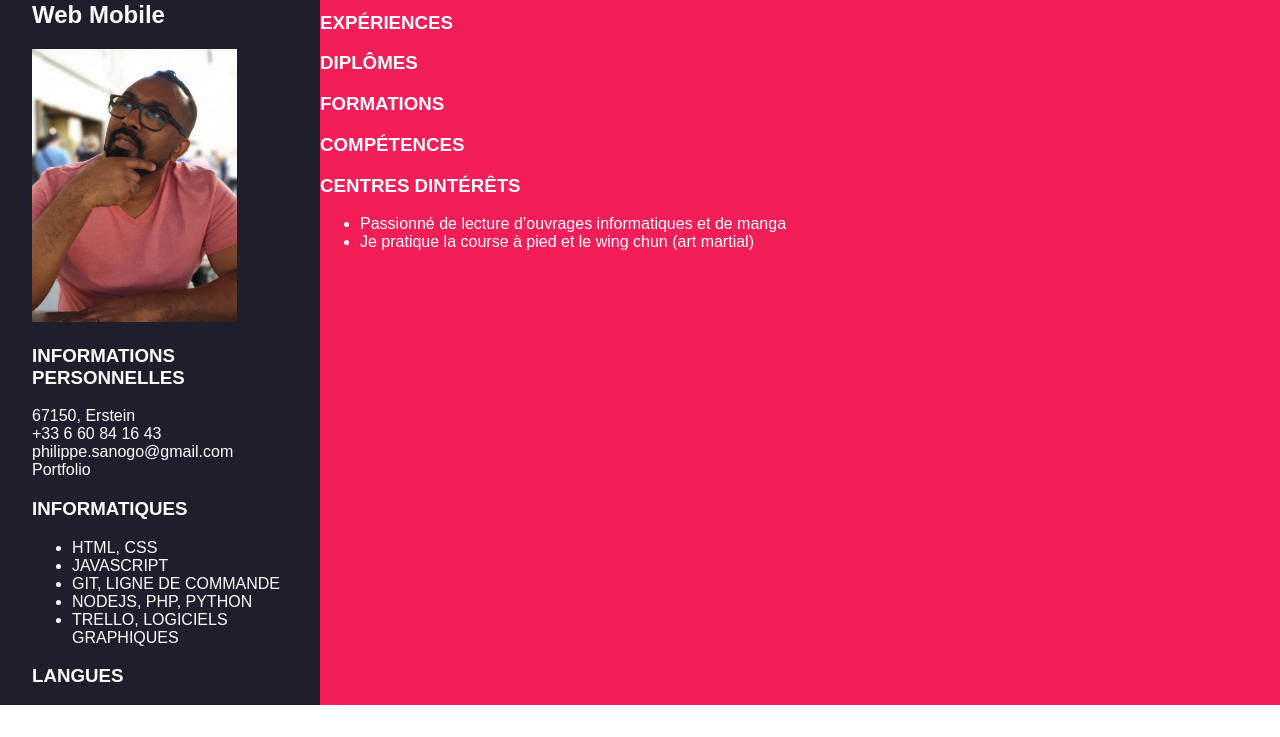
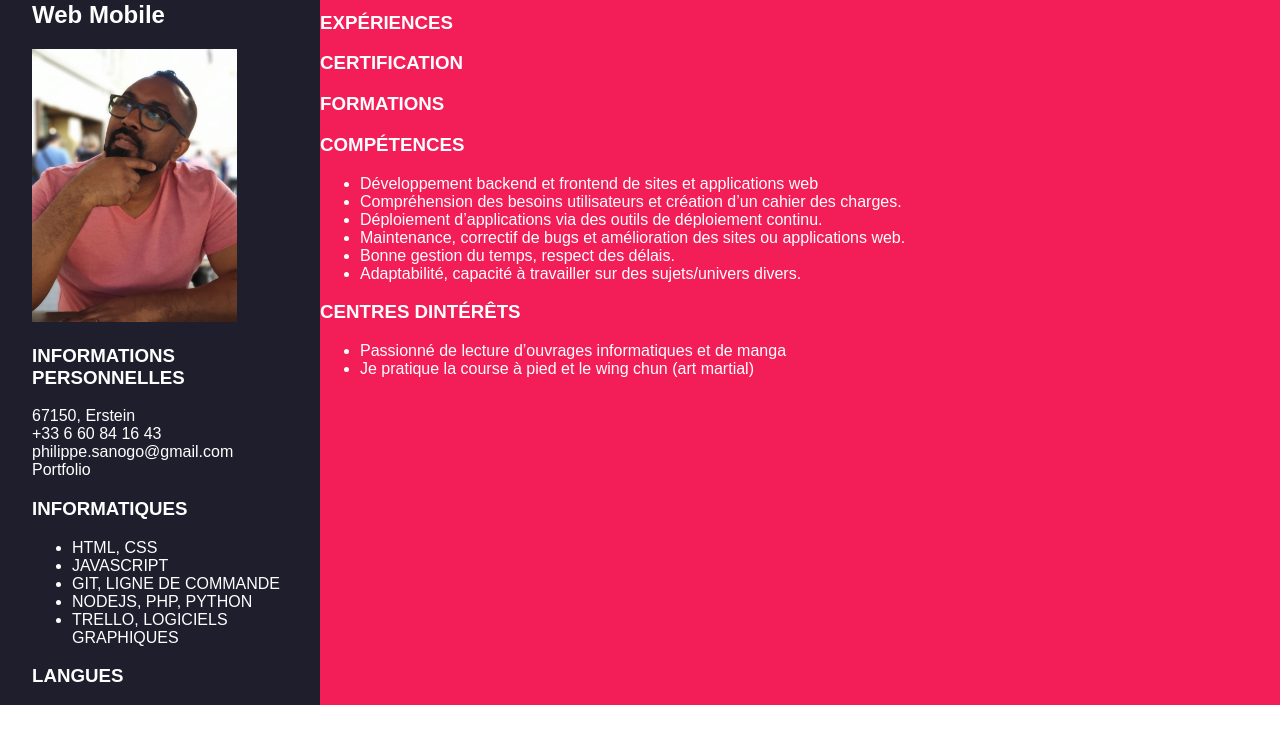
Before and after one commit to philippesanogo/cv-dev-web-mobile, a plain HTML site: page index.html in a window 1280 px wide. Shown: the part 95-832 px from the top of the page. Drawn offline with Linux system fonts and the light colour scheme.

Commit message:
Replace h3 and add lists in index.html

```diff
--- a/index.html
+++ b/index.html
@@ -70,20 +70,46 @@
             <h3>EXPÉRIENCES</h3>
           </div>
           <div class="title-section-right">
-            <h3>DIPLÔMES</h3>
+            <h3>CERTIFICATION</h3>
           </div>
           <div class="title-section-right">
             <h3>FORMATIONS</h3>
+            <div class="date"></div>
+            <div class="diplome"></div>
+            <div class="lieu"></div>
           </div>
           <div class="title-section-right">
             <h3>COMPÉTENCES</h3>
-
+            <ul>
+              <li>
+                Développement backend et frontend de sites et applications web
+              </li>
+              <li>
+                Compréhension des besoins utilisateurs et création d’un cahier
+                des charges.
+              </li>
+              <li>
+                Déploiement d’applications via des outils de déploiement
+                continu.
+              </li>
+              <li>
+                Maintenance, correctif de bugs et amélioration des sites ou
+                applications web.
+              </li>
+              <li>Bonne gestion du temps, respect des délais.</li>
+              <li>
+                Adaptabilité, capacité à travailler sur des sujets/univers
+                divers.
+              </li>
+            </ul>
           </div>
           <div class="title-section-right">
             <h3>CENTRES DINTÉRÊTS</h3>
             <ul>
               <li>Passionné de lecture d’ouvrages informatiques et de manga</li>
-              <li>Je pratique la course à pied et le wing chun (art martial)</li>
+              <li>
+                Je pratique la course à pied et le wing chun (art martial)
+              </li>
             </ul>
           </div>
         </div>
```
